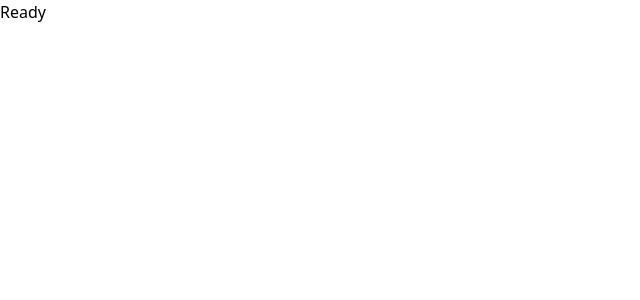
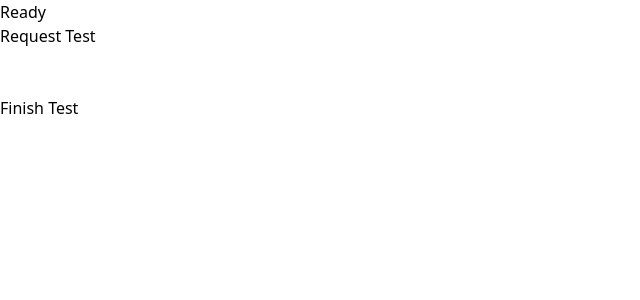
Before and after one commit to valentinesamuel/react-nestjs-sandbox, a React (Vite) app in the folder reactjs/: page / in a window 1280 px wide. Shown: the top 300 px of the page, without its empty margins (0-640 px from the left). Built offline with nearby package versions, Linux system fonts and the light colour scheme; no server answers.

Commit message:
feat: sending test result for the doctor listening to it.

```diff
--- a/reactjs/package.json
+++ b/reactjs/package.json
@@ -12,7 +12,8 @@
   "dependencies": {
     "axios": "^1.5.1",
     "react": "^18.2.0",
-    "react-dom": "^18.2.0"
+    "react-dom": "^18.2.0",
+    "socket.io-client": "^4.7.2"
   },
   "devDependencies": {
     "@types/react": "^18.2.15",
--- a/reactjs/src/App.tsx
+++ b/reactjs/src/App.tsx
@@ -1,7 +1,49 @@
-import React from "react";
+import axios from "axios";
+import Scientist from "./Scientist";
+import { useEffect, useRef } from "react";
+import { Socket, io } from "socket.io-client";
 
 const App: React.FC = () => {
-  return <h1>Ready</h1>;
+  const socketRef = useRef<Socket | null>(null);
+
+  const handleEmit = async () => {
+    const response = await axios.post("//localhost:3000/submit", {
+      doctor: "Solomon",
+      patient: "Makinde",
+      scientist: "Asake",
+    });
+    console.log(response);
+  };
+
+  useEffect(() => {
+    socketRef.current = io("localhost:3000");
+
+    socketRef.current.on("connect", () => {
+      console.log("Doctor connected to the Socket.IO server");
+    });
+
+    socketRef.current.on("sci-done-test", (testResult) => {
+      console.log(testResult);
+    });
+
+    return () => {
+      if (socketRef.current) {
+        console.log("Disconnected");
+        socketRef.current.disconnect();
+      }
+    };
+  }, []);
+
+  return (
+    <div>
+      <h1>Ready</h1>
+      <button onClick={handleEmit}>Request Test</button>
+      <br />
+      <br />
+      <br />
+      <Scientist />
+    </div>
+  );
 };
 
 export default App;
--- /dev/null
+++ b/reactjs/src/Scientist.tsx
@@ -0,0 +1,45 @@
+import { useEffect, useRef } from "react";
+import { io, Socket } from "socket.io-client";
+
+const Scientist = () => {
+  const socketRef = useRef<Socket | null>(null);
+
+  const finishTest = () => {
+    socketRef.current?.emit("test-done", {
+      doctor: "Solomon",
+      patient: "Makinde",
+      scientist: "Asake",
+      result: [1, 2, 3, 4, 5, 6, 7, 8, 9, 0],
+    });
+  };
+
+  useEffect(() => {
+    // Initialize the socket connection when the component mounts
+    socketRef.current = io("localhost:3000");
+
+    // Connect to the WebSocket server
+    socketRef.current.on("connect", () => {
+      console.log("Scientist onnected to the Socket.IO server");
+    });
+    // Listen for incoming messages
+    socketRef.current.on("newTestRequest", (testRequest) => {
+      // Display the test request notification to the lab scientist
+      console.log(testRequest);
+    });
+
+    // Clean up the socket connection when the component unmounts
+    return () => {
+      if (socketRef.current) {
+        console.log("Disconnected");
+        socketRef.current.disconnect();
+      }
+    };
+  }, []);
+  return (
+    <div>
+      <button onClick={finishTest}>Finish Test</button>
+    </div>
+  );
+};
+
+export default Scientist;
```
Also changed, not shown: 1 other file (tests, documents, lock files or other folders).
